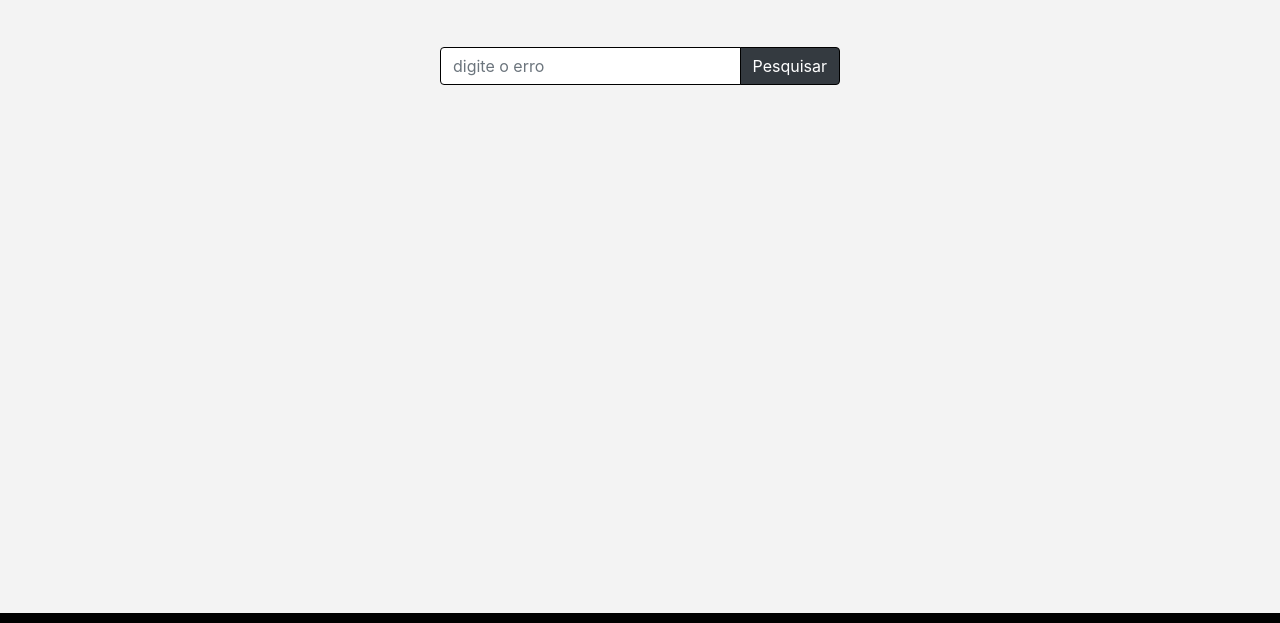
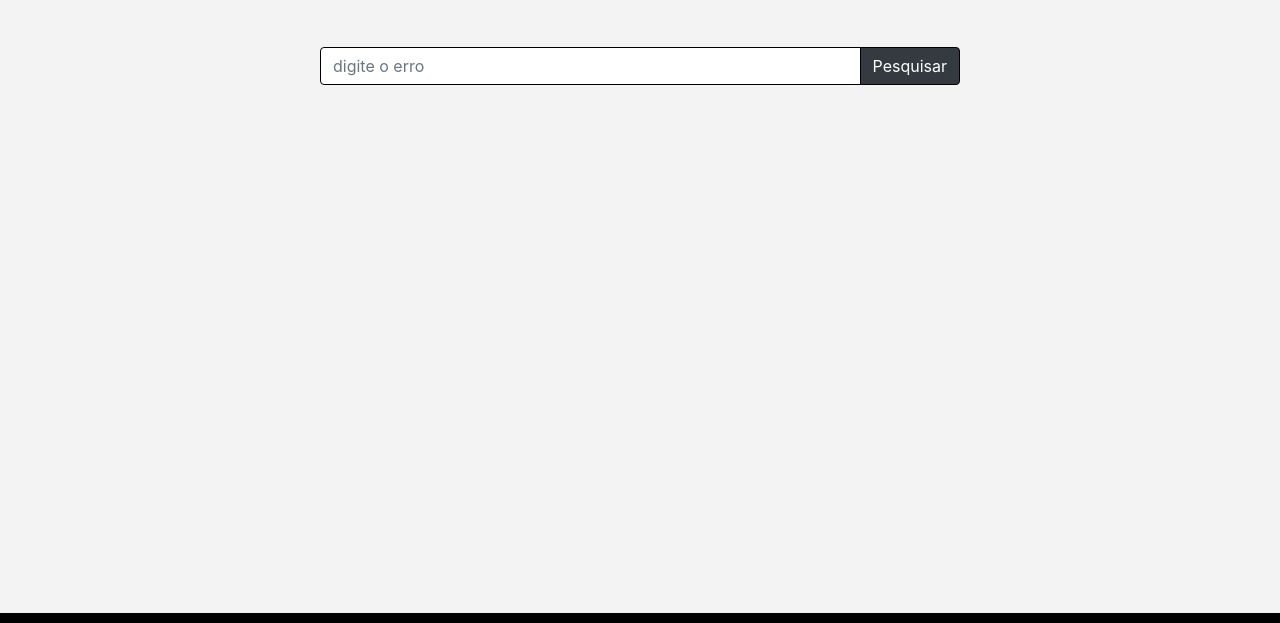
Before and after one commit to Magicianred/Verificador-de-erros, a plain HTML site: page index.html in a window 1280 px wide. Shown: the part 177-800 px from the top of the page. Drawn offline with Linux system fonts and the light colour scheme.

Commit message:
atualizaçao

```diff
--- a/css/style.css
+++ b/css/style.css
@@ -46,8 +46,9 @@ img{
 }
 
 #pesquisador{
-   width: 400px;
+   width: 700px;
    margin: 0 auto;
    margin-top: 50px;
+   max-width: 50%;
 
 }
```
